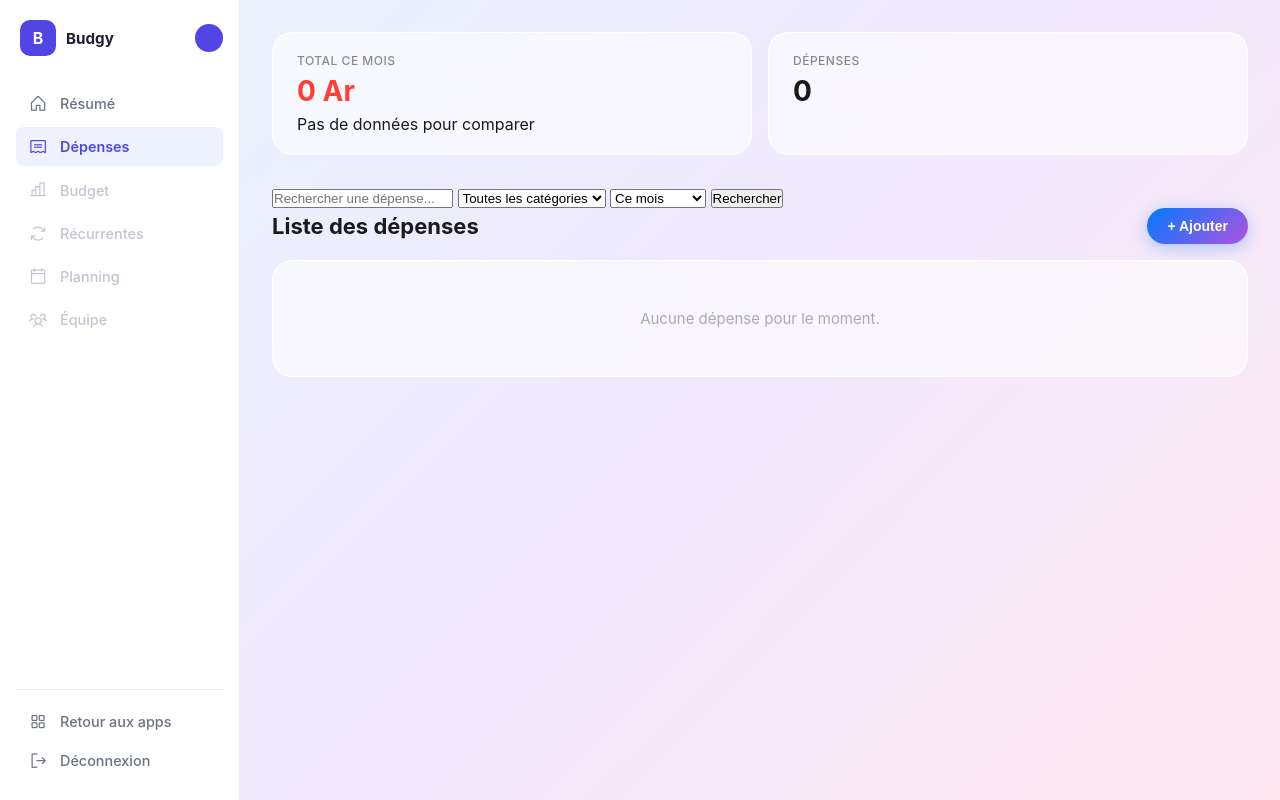
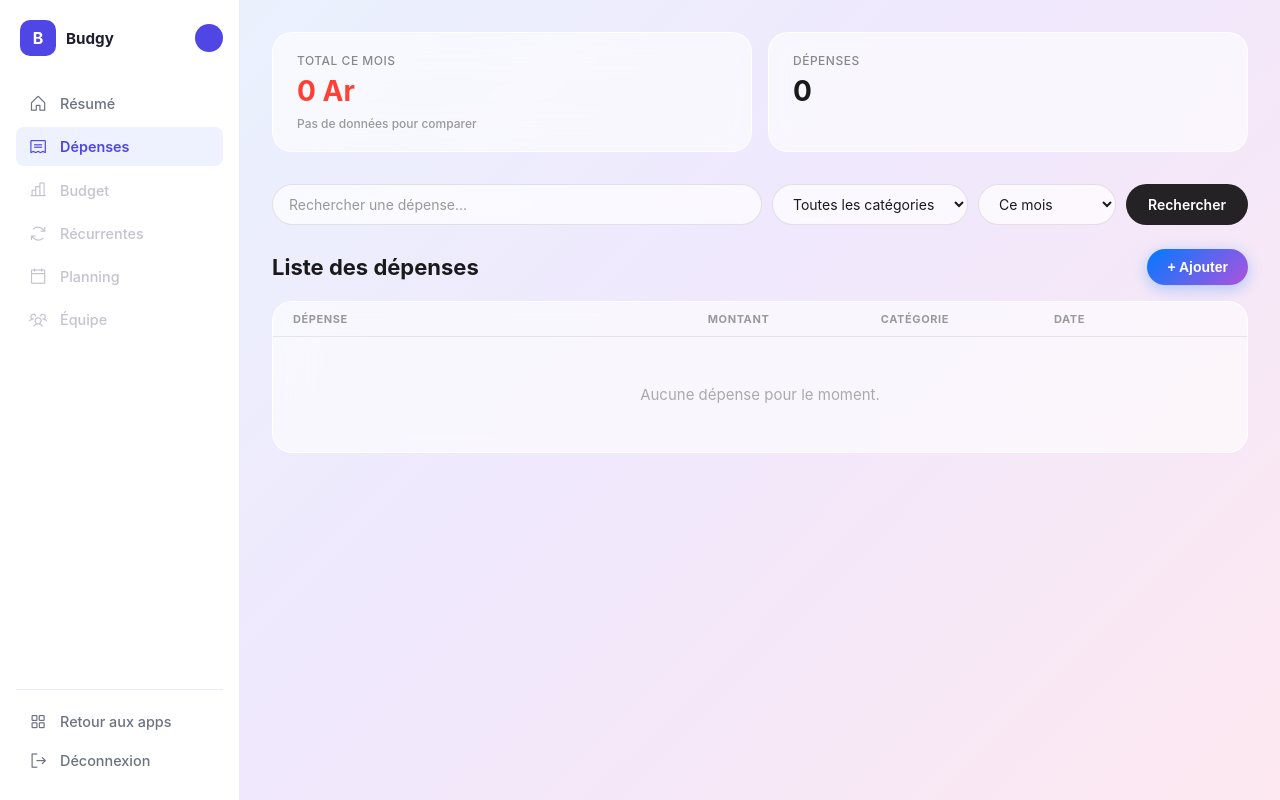
Before and after one commit to Gitjaphet/Budgy, a Django app: page /depenses/ in a window 1280 px wide. Run offline with Django 5.2, Linux system fonts and the light colour scheme; the visitor is signed in with stand-in values (Sample User, id 1); data that the repository does not hold is empty.

Commit message:
amelioration design

```diff
--- a/backend/depenses/static/depenses/css/style.css
+++ b/backend/depenses/static/depenses/css/style.css
@@ -376,3 +376,150 @@ body {
     font-size: 40px;
     margin-bottom: 0.75rem;
 }
+
+
+
+/* ==================== */
+/* FILTRES */
+/* ==================== */
+.filters-bar {
+    display: flex;
+    gap: 10px;
+    margin-bottom: 1.5rem;
+    flex-wrap: wrap;
+}
+
+.filter-search {
+    flex: 1;
+    min-width: 200px;
+    padding: 10px 16px;
+    border: 0.5px solid rgba(0, 0, 0, 0.1);
+    border-radius: 50px;
+    font-size: 14px;
+    background: rgba(255, 255, 255, 0.7);
+    backdrop-filter: blur(10px);
+    outline: none;
+    font-family: inherit;
+    color: #1a1a1a;
+    transition: border-color 0.2s ease, box-shadow 0.2s ease;
+}
+
+.filter-search::placeholder {
+    color: #999;
+}
+
+.filter-search:focus {
+    border-color: #007aff;
+    box-shadow: 0 0 0 3px rgba(0, 122, 255, 0.12);
+}
+
+.filter-select {
+    padding: 10px 16px;
+    border: 0.5px solid rgba(0, 0, 0, 0.1);
+    border-radius: 50px;
+    font-size: 14px;
+    background: rgba(255, 255, 255, 0.7);
+    backdrop-filter: blur(10px);
+    color: #1a1a1a;
+    outline: none;
+    cursor: pointer;
+    font-family: inherit;
+    transition: border-color 0.2s ease;
+}
+
+.filter-select:focus {
+    border-color: #007aff;
+}
+
+.btn-filter {
+    background: rgba(0, 0, 0, 0.85);
+    color: #fff;
+    border: none;
+    padding: 10px 22px;
+    border-radius: 50px;
+    font-size: 14px;
+    font-weight: 600;
+    cursor: pointer;
+    font-family: inherit;
+    transition: opacity 0.2s ease;
+}
+
+.btn-filter:hover {
+    opacity: 0.85;
+}
+
+/* ==================== */
+/* VARIATION STATS */
+/* ==================== */
+.stat-variation {
+    font-size: 12px;
+    font-weight: 600;
+    margin-top: 2px;
+}
+
+.stat-variation.up {
+    color: #cc1a10;
+}
+
+.stat-variation.down {
+    color: #1a7a35;
+}
+
+.stat-variation.neutral {
+    color: #999;
+    font-weight: 500;
+}
+
+/* ==================== */
+/* HEADER DE COLONNES */
+/* ==================== */
+.table-header {
+    display: grid;
+    grid-template-columns: 2.5fr 1fr 1fr 1fr auto;
+    gap: 12px;
+    padding: 10px 20px;
+    font-size: 11px;
+    font-weight: 700;
+    color: #999;
+    text-transform: uppercase;
+    letter-spacing: 0.6px;
+    border-bottom: 0.5px solid rgba(0, 0, 0, 0.08);
+}
+
+/* ==================== */
+/* LIGNE DE DEPENSE AVEC ICONE */
+/* ==================== */
+.table-row {
+    grid-template-columns: 2.5fr 1fr 1fr 1fr auto;
+}
+
+.depense-info {
+    display: flex;
+    align-items: center;
+    gap: 12px;
+}
+
+.categorie-icon {
+    flex-shrink: 0;
+    width: 38px;
+    height: 38px;
+    border-radius: 12px;
+    display: flex;
+    align-items: center;
+    justify-content: center;
+    font-size: 18px;
+    color: #fff;
+}
+
+.categorie-icon.alimentation { background: linear-gradient(135deg, #34c759, #30d158); }
+.categorie-icon.transport    { background: linear-gradient(135deg, #007aff, #0a84ff); }
+.categorie-icon.logement     { background: linear-gradient(135deg, #af52de, #bf5af2); }
+.categorie-icon.loisirs      { background: linear-gradient(135deg, #ff9500, #ff9f0a); }
+.categorie-icon.sante        { background: linear-gradient(135deg, #ff3b30, #ff453a); }
+.categorie-icon.autre        { background: linear-gradient(135deg, #8e8e93, #98989d); }
+
+.depense-titre {
+    font-weight: 600;
+    font-size: 14px;
+    color: #1a1a1a;
+}
--- a/backend/depenses/templates/depenses/liste.html
+++ b/backend/depenses/templates/depenses/liste.html
@@ -61,15 +61,33 @@
 
 <!-- TABLEAU -->
 <div class="table-wrap">
+    <div class="table-header">
+        <span>Dépense</span>
+        <span>Montant</span>
+        <span>Catégorie</span>
+        <span>Date</span>
+        <span></span>
+    </div>
     {% for depense in donnee %}
     <div class="table-row">
-        <span>{{ depense.titre }}</span>
+        <div class="depense-info">
+            <div class="categorie-icon {{ depense.categorie }}">
+                {% if depense.categorie == 'alimentation' %}<i class='ph ph-shopping-cart'></i>
+                {% elif depense.categorie == 'transport' %}<i class='ph ph-car'></i>
+                {% elif depense.categorie == 'logement' %}<i class='ph ph-house'></i>
+                {% elif depense.categorie == 'sante' %}<i class='ph ph-heartbeat'></i>
+                {% elif depense.categorie == 'loisirs' %}<i class='ph ph-game-controller'></i>
+                {% else %}<i class='ph ph-dots-three-circle'></i>
+                {% endif %}
+            </div>
+            <span class="depense-titre">{{ depense.titre }}</span>
+        </div>
         <span>{{ depense.montant }} Ar</span>
         <span class="badge {{ depense.categorie }}">{{ depense.get_categorie_display }}</span>
         <span class="date">{{ depense.date }}</span>
         <div class="actions">
-            <button class="btn-icon" onclick="openModal('modal-edit'); loadEditForm({{ depense.id }})">✏️</button>
-            <button class="btn-icon danger" onclick="openDeleteModal({{ depense.id }}, '{{ depense.titre }}')">🗑️</button>
+            <button class="btn-icon" onclick="openModal('modal-edit'); loadEditForm({{ depense.id }})"><i class='ph ph-pencil-simple'></i></button>
+            <button class="btn-icon danger" onclick="openDeleteModal({{ depense.id }}, '{{ depense.titre }}')"><i class='ph ph-trash'></i></button>
         </div>
     </div>
     {% empty %}
```
